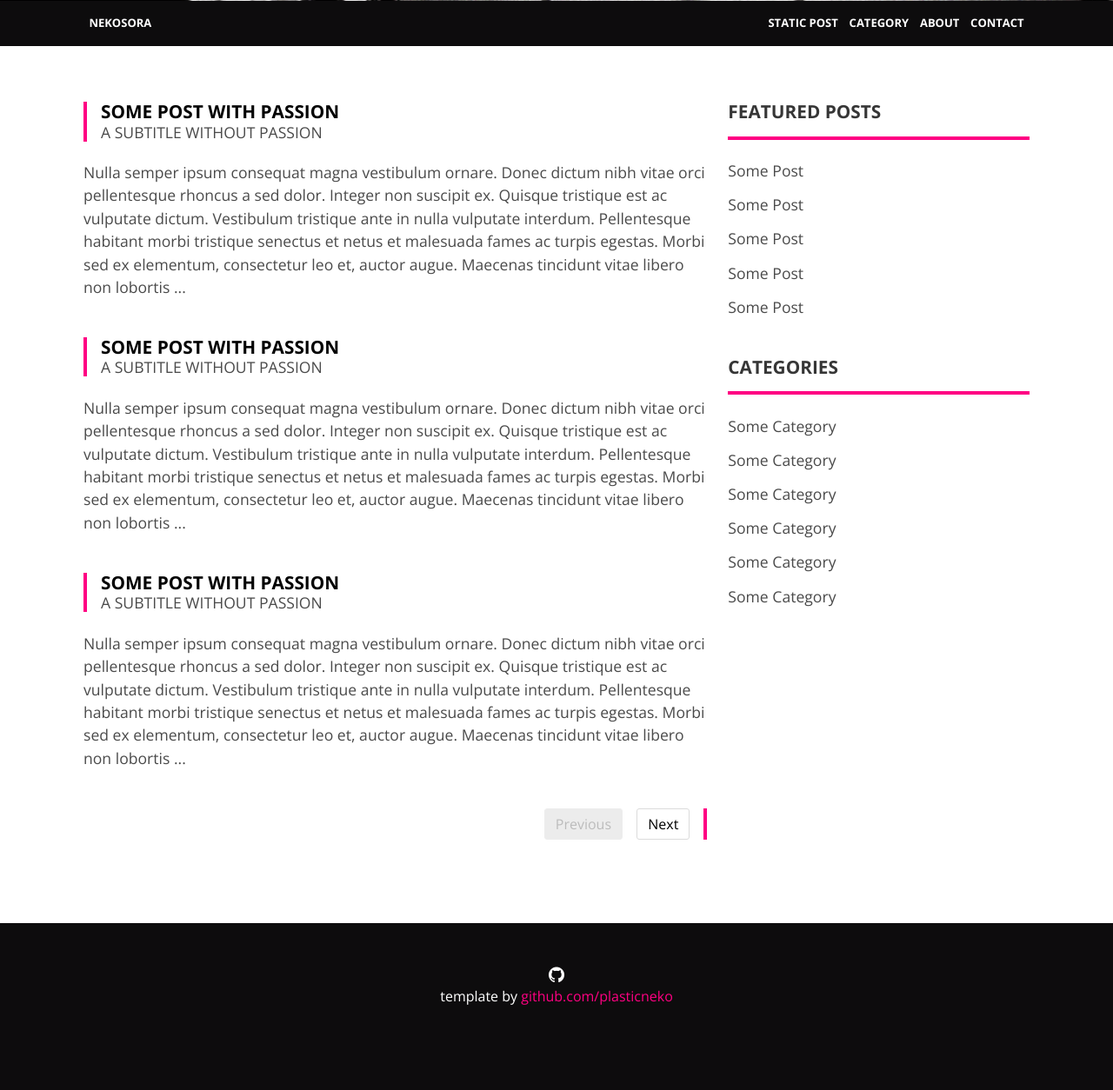
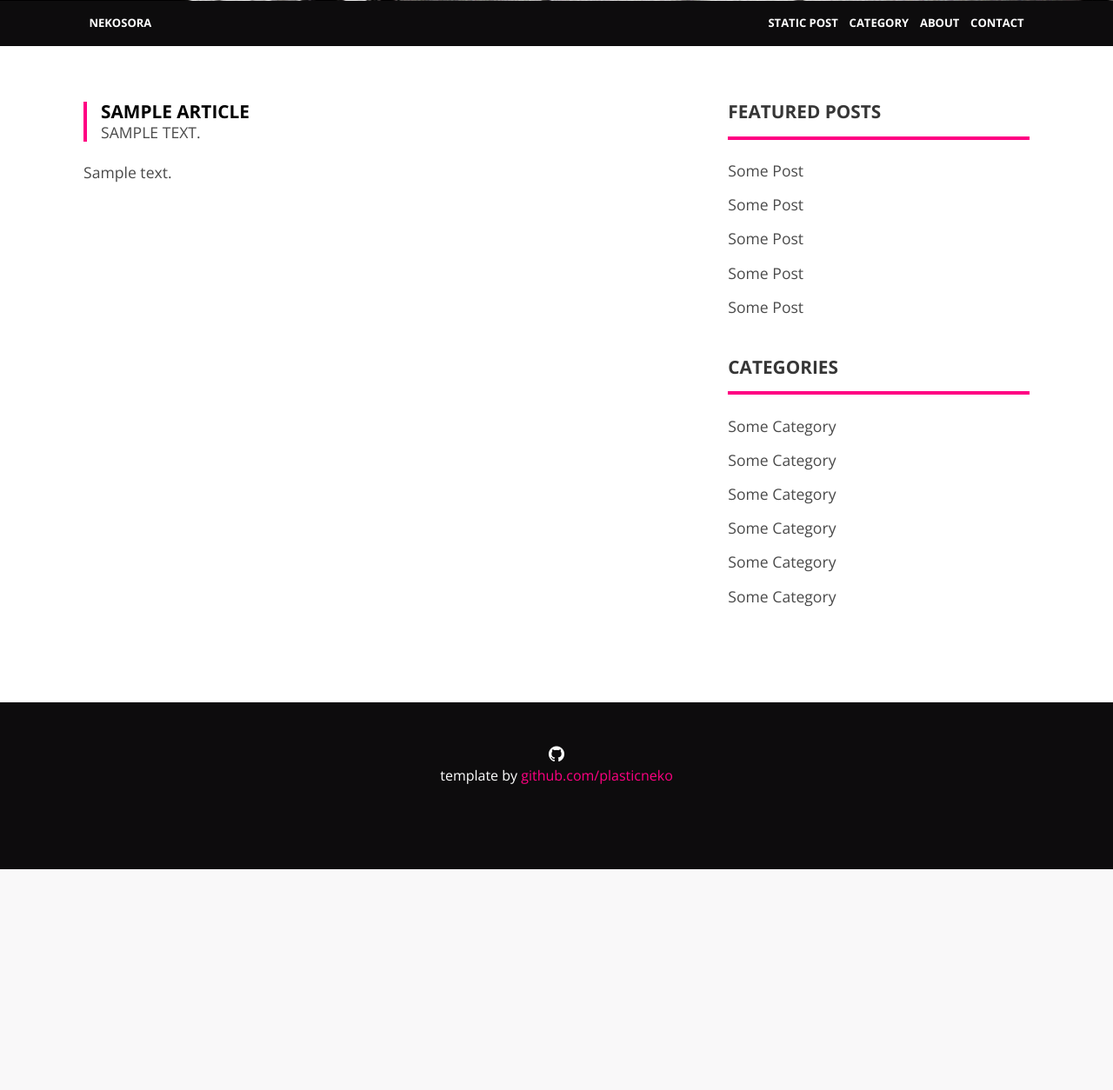
Before and after one commit to IvanProgramming/Blog, a Django app: page /main_page in a window 1280 px wide. Shown: the part 388-1642 px from the top of the page at 87% size. After the commit the page ends 1388 px from the top, so only its background shows below. Run offline with Django 3.2, Linux system fonts and the light colour scheme; tables that the repository leaves empty hold one stand-in row (values such as "Sample post").

Commit message:
📰 Template updated, now shows data from database

```diff
--- a/templates/index.html
+++ b/templates/index.html
@@ -13,63 +13,24 @@
             <div class="columns is-mobile">
                 <!-- posts -->
                 <div class="column is-8">
+
+                    {% for article in articles %}
                         <!-- post -->
                         <div class="section">
                             <div class="post">
                                 <div class="post-header">
-                                <h4 class="title is-4"><a href="post.html">Some Post with Passion</a></h4>
-                                <h5 class="subtitle is-5">A Subtitle without Passion</h5>
+                                    <h4 class="title is-4"><a href="/post/{{ article.id }}">{{ article.title }}</a></h4>
+                                    <h5 class="subtitle is-5">{{ article.description }}</h5>
                                 </div>
                                 <div class="post-content">
-                                <p>Nulla semper ipsum consequat magna vestibulum ornare. Donec dictum nibh vitae orci
-                                    pellentesque rhoncus a sed dolor. Integer non suscipit ex. Quisque tristique est ac
-                                    vulputate dictum. Vestibulum tristique ante in nulla vulputate interdum.
-                                    Pellentesque habitant morbi tristique senectus et netus et malesuada fames ac turpis
-                                    egestas. Morbi sed ex elementum, consectetur leo et, auctor augue. Maecenas
-                                    tincidunt vitae libero non lobortis ...</p>
+                                    <p>{{ article.md_text|truncatechars:256 }}</p>
 
                                 </div>
                             </div>
                         </div>
                         <!-- end of post -->
-                    <!-- post -->
-                    <div class="section">
-                        <div class="post">
-                            <div class="post-header">
-                                <h4 class="title is-4"><a href="post.html">Some Post with Passion</a></h4>
-                                <h5 class="subtitle is-5">A Subtitle without Passion</h5>
-                            </div>
-                            <div class="post-content">
-                                <p>Nulla semper ipsum consequat magna vestibulum ornare. Donec dictum nibh vitae orci
-                                    pellentesque rhoncus a sed dolor. Integer non suscipit ex. Quisque tristique est ac
-                                    vulputate dictum. Vestibulum tristique ante in nulla vulputate interdum.
-                                    Pellentesque habitant morbi tristique senectus et netus et malesuada fames ac turpis
-                                    egestas. Morbi sed ex elementum, consectetur leo et, auctor augue. Maecenas
-                                    tincidunt vitae libero non lobortis ...</p>
-                            </div>
-                        </div>
-                    </div>
-                    <!-- end of post -->
-                    <!-- post -->
-                    <div class="section">
-                        <div class="post">
-                            <div class="post-header">
-                                <h4 class="title is-4"><a href="post.html">Some Post with Passion</a></h4>
-                                <h5 class="subtitle is-5">A Subtitle without Passion</h5>
-                            </div>
-                            <div class="post-content">
-                                <p>Nulla semper ipsum consequat magna vestibulum ornare. Donec dictum nibh vitae orci
-                                    pellentesque rhoncus a sed dolor. Integer non suscipit ex. Quisque tristique est ac
-                                    vulputate dictum. Vestibulum tristique ante in nulla vulputate interdum.
-                                    Pellentesque habitant morbi tristique senectus et netus et malesuada fames ac turpis
-                                    egestas. Morbi sed ex elementum, consectetur leo et, auctor augue. Maecenas
-                                    tincidunt vitae libero non lobortis ...</p>
-                            </div>
-                        </div>
-                    </div>
-                    <!-- end of post -->
-                    <!-- end of posts -->
-
+                    {% endfor %}
+                    {% if articles|length > 3 %}
                         <!-- pagination -->
                         <div class="section">
                             <div class="pagination-content has-text-right is-hidden-mobile">
@@ -84,6 +45,7 @@
                             </div>
                         </div>
                         <!-- end of pagination -->
+                    {% endif %}
                 </div>
                 <!-- side bar -->
                 <div class="column is-4 is-narrow">
```
Lines whose indentation alone changed are shown as unchanged.
